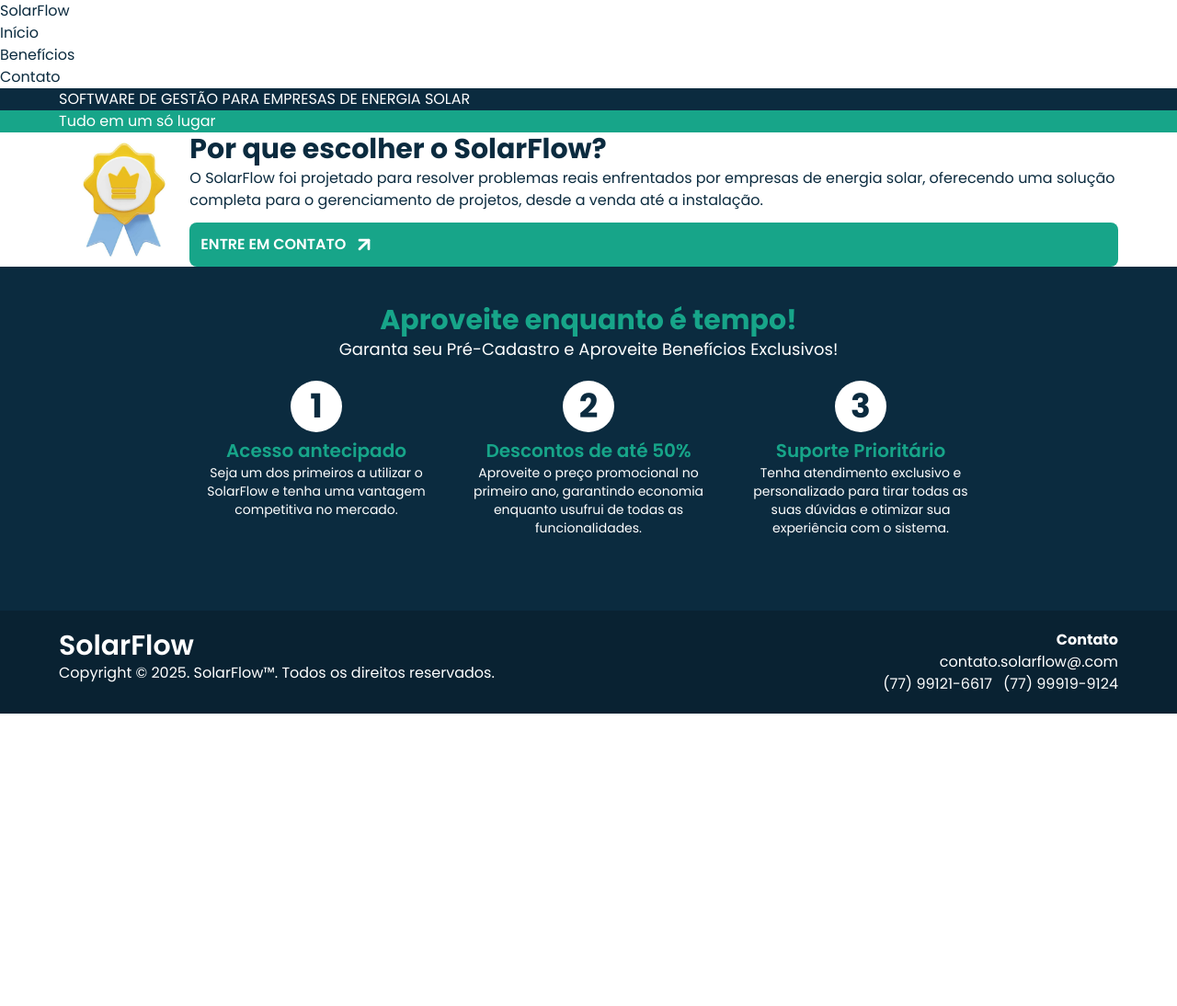
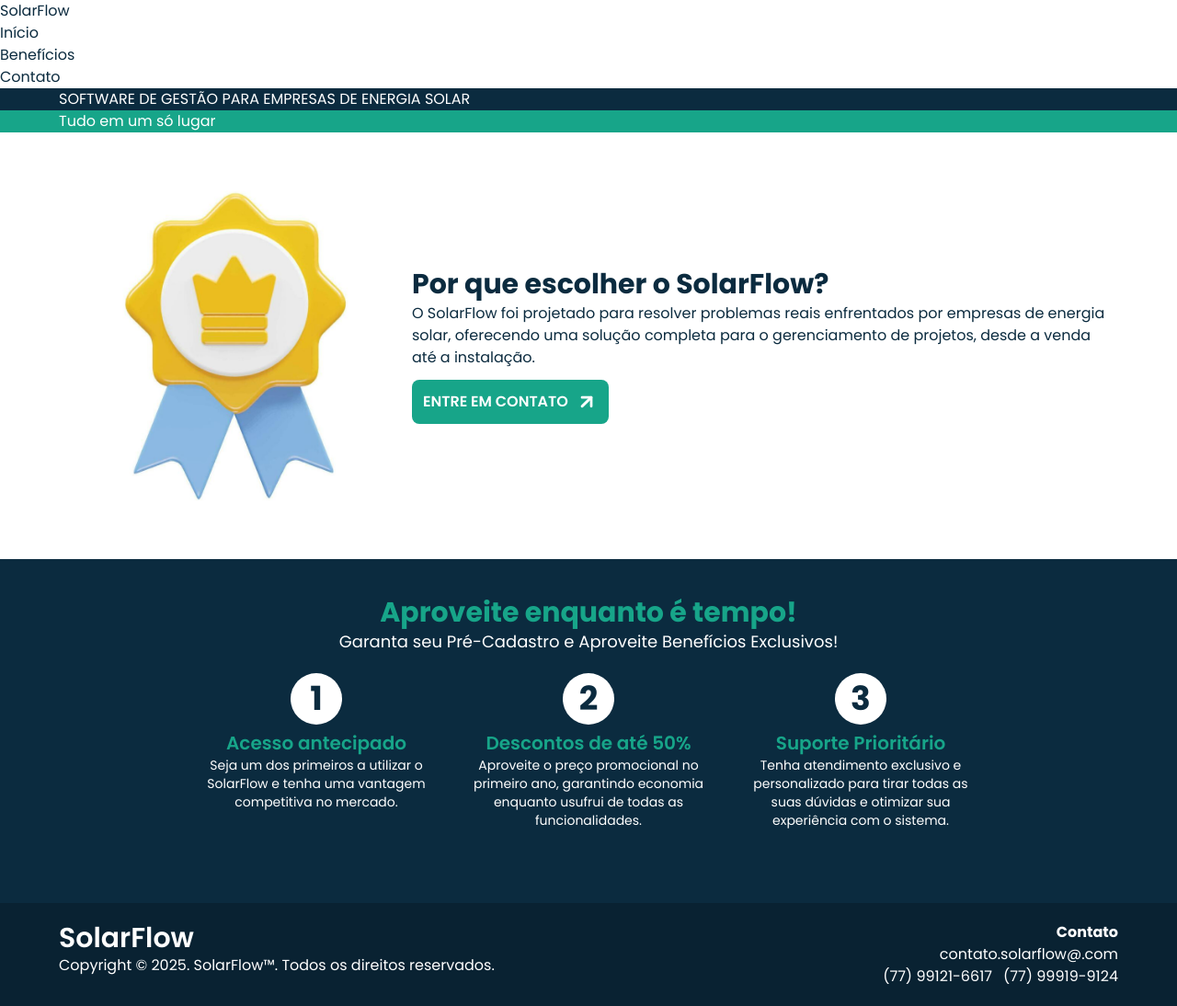
Before and after one commit to SolarFlow-Projects/homepage, a website: page src/index.html in a window 1280 px wide. Shown: the whole page at 92% size. Before the commit the page ends 800 px from the top, so only its background shows below. Drawn offline with Linux system fonts and the light colour scheme.

Commit message:
completed

```diff
--- a/src/index.html
+++ b/src/index.html
@@ -52,18 +52,18 @@
         </section>
 
         <!-- Motivação -->
-        <section class="main__background px-[5%] bg-white">
-            <section class="section flex flex-row items-center">
-                <div class="section__banner-container bg-hover-white w-1/5 rounded-3xl">
-                    <img class="section__banner w-full" src="assets/images/gold-medal.png" alt="">
+        <section class="main__background px-[5%] bg-white p-10 flex justify-center">
+            <section class="section grid lg:grid-cols-3 md:grid-cols-5 grid-cols-1 items-center max-w-7xl">
+                <div class="section__banner-containe justify-center hidden md:flex lg:col-span-1 col-span-2">
+                    <img class="section__banner w-[100%]" src="assets/images/gold-medal.png" alt="">
                 </div>
-                <article class="article grid gap-3">
+                <article class="article grid gap-3 lg:col-span-2 col-span-3">
                     <div class="article__content-container text-blue grid gap-0.5">
                         <h2 class="article__title poppins-bold text-3xl">Por que escolher o SolarFlow?</h2>
                         <p class="article__content">O SolarFlow foi projetado para resolver problemas reais enfrentados por empresas de energia solar, oferecendo uma solução completa para o gerenciamento de projetos, desde a venda até a instalação.</p>
                     </div>
                     <div class="article__button-container">
-                        <a href="" class="button button--cta bg-cyan text-white flex flex-row items-center gap-2 p-3 rounded-lg">
+                        <a href="" class="button button--cta bg-cyan text-white flex flex-row items-center gap-2 p-3 rounded-lg w-fit hover:scale-[1.01] hover:bg-hover-cyan trasition-all duration-500">
                             <span class="button__content poppins-semibold">ENTRE EM CONTATO</span>
                             <img class="button__icon w-6" src="assets/icons/arrow-up-right--white.svg" alt="">
                         </a>
@@ -73,8 +73,8 @@
         </section>
 
         <!-- Aproveite -->
-        <section class="main__background px-[5%] py-10 pb-20 bg-blue text-white">
-            <section class="section grid gap-5">
+        <section class="main__background px-[5%] py-10 pb-20 bg-blue text-white flex justify-center">
+            <section class="section grid gap-5 max-w-7xl">
                 <header class="section__header">
                     <h2 class="section__title text-cyan poppins-bold text-3xl text-center">Aproveite enquanto é tempo!</h2>
                     <h3 class="section__caption text-center text-lg">Garanta seu Pré-Cadastro e Aproveite Benefícios Exclusivos!</h3>
@@ -117,7 +117,8 @@
     </aside>
 
     <!-- FOOTER -->
-    <footer id="contato" class="footer px-[5%] poppins-regular text-1-l text-white bg-hover-blue flex md:flex-row-reverse flex-col md:justify-between px-[5%] py-5 md:pb-5 pb-10 gap-y-5 gap-x-7">
+    <footer id="contato" class="footer poppins-regular text-1-l text-white bg-hover-blue px-[5%] flex justify-center">
+        <div class="max-w-7xl w-full py-5 md:pb-5 pb-10 gap-y-5 gap-x-7 flex md:flex-row-reverse flex-col md:justify-between">
             <!-- Contato -->
             <article class="article md:text-right text-center">
                 <h2 class="article__title poppins-bold">Contato</h2>
@@ -133,6 +134,7 @@
                 <h2 class="article__title poppins-semibold text-3xl">SolarFlow</h2>
                 <p class="article__content">Copyright © 2025. SolarFlow™. Todos os direitos reservados.</p>
             </article>
+        </div>
     </footer>
 </body>
 </html>
```
Also changed, not shown: src/assets/css/output.css. Lines whose indentation alone changed are shown as unchanged.
